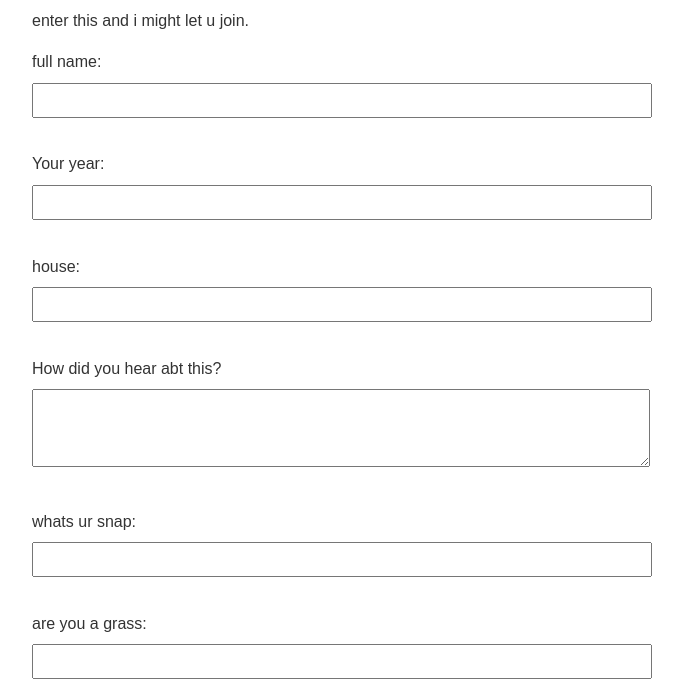
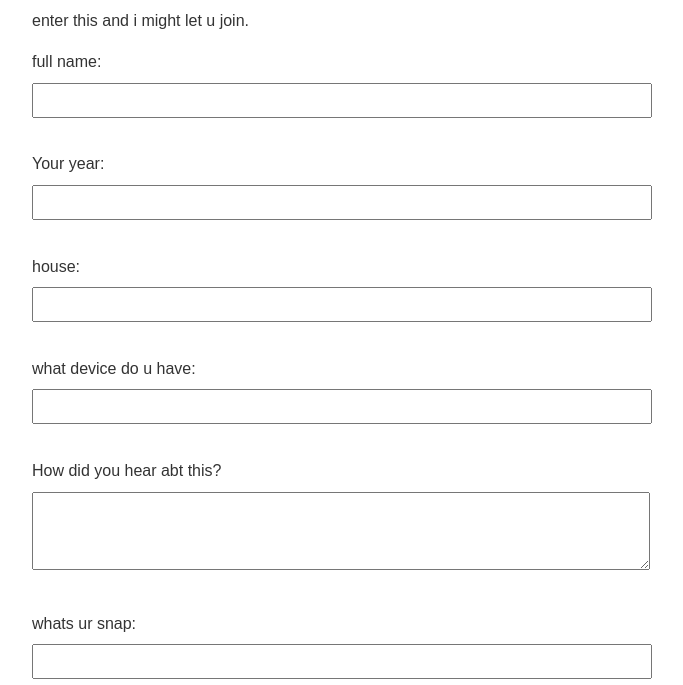
Before and after one commit to hwnlc123/hwnlc123.github.io, a plain HTML site: page application.html in a window 1280 px wide. Shown: the part 115-800 px from the top of the page, without its empty margins (308-991 px from the left). Drawn offline with Linux system fonts and the light colour scheme.

Commit message:
Add files via upload

```diff
--- a/application.html
+++ b/application.html
@@ -31,6 +31,10 @@
         <label for="house">house:</label><br>
         <input type="text" id="house" name="house" style="width: 100%; padding: 8px; margin: 8px 0;"><br><br>
 
+         <label for="house">what device do u have:</label><br>
+        <input type="text" id="device" name="device" style="width: 100%; padding: 8px; margin: 8px 0;"><br><br>
+
+
         <label for="reason">How did you hear abt this?</label><br>
         <textarea id="reason" name="reason" rows="4" style="width: 100%; padding: 8px; margin: 8px 0;"></textarea><br><br>
 
```
